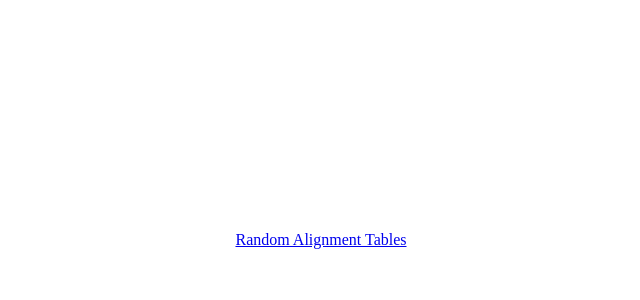
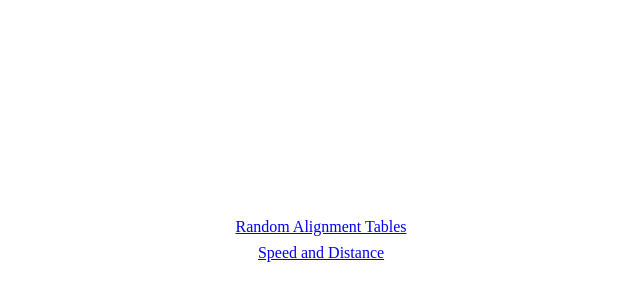
Before and after one commit to LL782/pathfinder-tools, a Next.js app: page / in a window 1280 px wide. Shown: the part 160-460 px from the top of the page, without its empty margins (319-959 px from the left). Built offline with nearby package versions, Linux system fonts and the light colour scheme.

Commit message:
Add link for Speed and Distance page

```diff
--- a/components/MainNav/MainNav.js
+++ b/components/MainNav/MainNav.js
@@ -6,6 +6,9 @@ const MainNav = () => (
     <nav>
       <Link href="/random-alignment-tables">
         <a>Random Alignment Tables</a>
+      </Link>
+      <Link href="/speed-and-distance">
+        <a>Speed and Distance</a>
       </Link>
     </nav>
     <style jsx>{`
```
